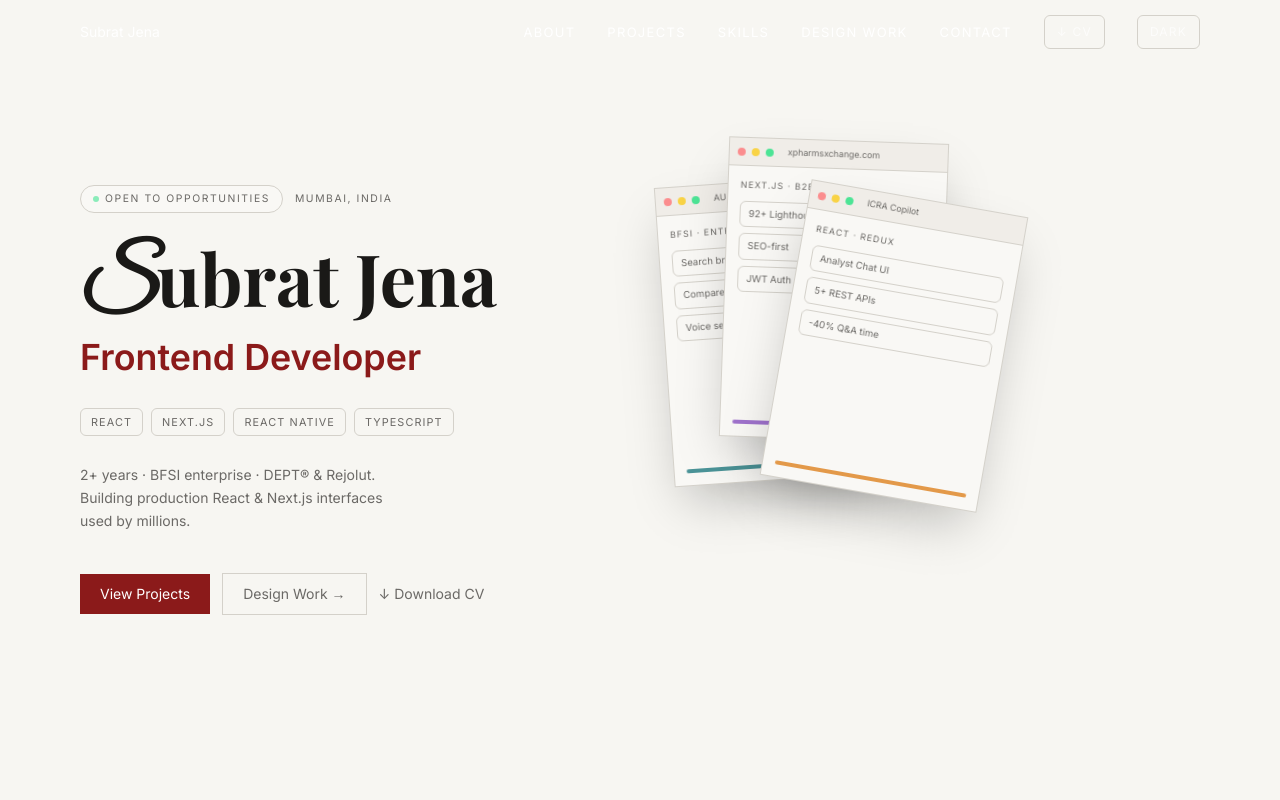
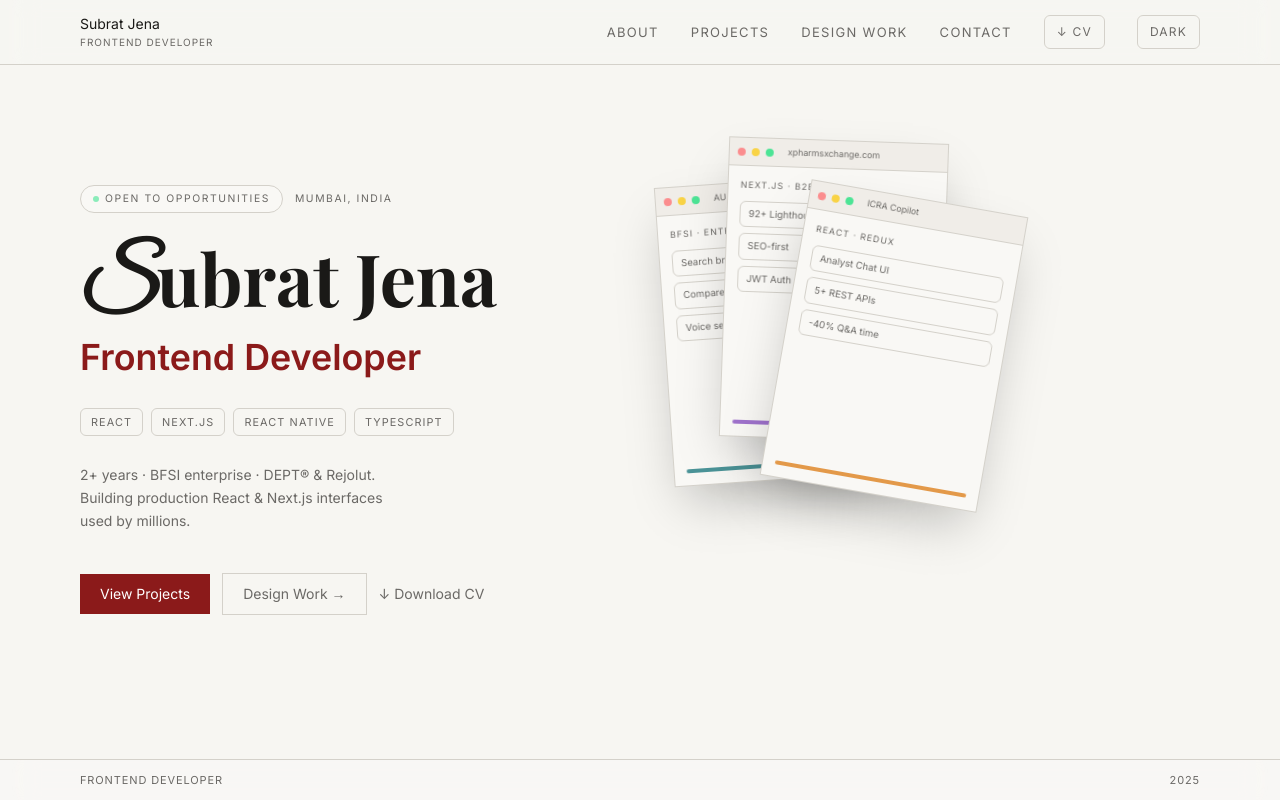
Before and after one commit to subrat8268/portfolio, a Next.js app: page / in a window 1280 px wide. Shown: the top 800 px of the page. Built offline with nearby package versions, Linux system fonts and the light colour scheme; a web font is replaced by a local one.

Commit message:
feat: update global styles and layout structure for improved theming and readability

```diff
--- a/app/globals.css
+++ b/app/globals.css
@@ -1,24 +1,41 @@
 @import "tailwindcss";
 
 :root {
+  --bg-page: #0a0a0a;
+  --bg-elevated: #111111;
+  --bg-elevated-2: #1a1918;
+  --bg-offset: #1f1e1c;
+  --bg-dynamic: #272624;
+  --border-subtle: rgba(255, 255, 255, 0.1);
+  --text-primary: #ffffff;
+  --text-muted: #999999;
+  --text-faint: #4a4947;
+  --accent: #8b1a1a;
+  --accent-hover: #6d1515;
+  --accent-soft: #2d1c19;
+  --radius-lg: 0.75rem;
+  --radius-pill: 9999px;
+  --space-page-x: clamp(1rem, 2vw, 1.5rem);
+  --space-page-y: clamp(1.25rem, 2vw, 2rem);
+
   --color-bg: #0a0a0a;
   --color-surface: #111111;
   --color-surface-2: #1a1918;
   --color-surface-offset: #1f1e1c;
   --color-surface-dynamic: #272624;
   --color-divider: #262523;
-  --color-accent: #8b1a1a;
-  --color-accent-hover: #6d1515;
+  --color-accent: var(--accent);
+  --color-accent-hover: var(--accent-hover);
   --color-primary: #e85d4a;
   --color-primary-hover: #ff7460;
   --color-primary-active: #c24030;
-  --color-primary-highlight: #2d1c19;
+  --color-primary-highlight: var(--accent-soft);
   --color-success: #6daa45;
   --color-success-highlight: #1c2e14;
-  --color-text: #ffffff;
-  --color-text-muted: #999999;
-  --color-text-faint: #4a4947;
-  --color-border: rgba(255, 255, 255, 0.1);
+  --color-text: var(--text-primary);
+  --color-text-muted: var(--text-muted);
+  --color-text-faint: var(--text-faint);
+  --color-border: var(--border-subtle);
   --shadow-sm: 0 1px 2px oklch(0 0 0 / 0.3);
   --shadow-md: 0 4px 12px oklch(0 0 0 / 0.4);
   --shadow-lg: 0 12px 32px oklch(0 0 0 / 0.5);
@@ -27,7 +44,7 @@
   --radius-md: 0.5rem;
   --radius-lg: 0.75rem;
   --radius-xl: 1rem;
-  --radius-full: 9999px;
+  --radius-full: var(--radius-pill);
 
   --font-display: "Playfair Display", Georgia, serif;
   --font-script: "Great Vibes", cursive;
@@ -54,20 +71,61 @@
   --ring: rgba(255, 255, 255, 0.35);
 }
 
+[data-theme="dark"] {
+  --bg-page: #0a0a0a;
+  --bg-elevated: #111111;
+  --bg-elevated-2: #1a1918;
+  --bg-offset: #1f1e1c;
+  --bg-dynamic: #272624;
+  --border-subtle: rgba(255, 255, 255, 0.1);
+  --text-primary: #ffffff;
+  --text-muted: #999999;
+  --text-faint: #4a4947;
+  --accent: #8b1a1a;
+  --accent-hover: #6d1515;
+  --accent-soft: #2d1c19;
+
+  --color-bg: var(--bg-page);
+  --color-surface: var(--bg-elevated);
+  --color-surface-2: var(--bg-elevated-2);
+  --color-surface-offset: var(--bg-offset);
+  --color-surface-dynamic: var(--bg-dynamic);
+  --color-border: var(--border-subtle);
+  --color-text: var(--text-primary);
+  --color-text-muted: var(--text-muted);
+  --color-text-faint: var(--text-faint);
+  --color-accent: var(--accent);
+  --color-accent-hover: var(--accent-hover);
+  --color-primary-highlight: var(--accent-soft);
+}
+
 [data-theme="light"] {
+  --bg-page: #f7f6f2;
+  --bg-elevated: #f9f8f5;
+  --bg-elevated-2: #fbfbf9;
+  --bg-offset: #f0ede8;
+  --bg-dynamic: #e6e4df;
+  --border-subtle: #d4d1ca;
+  --text-primary: #1a1917;
+  --text-muted: #6b6966;
+  --text-faint: #aaa8a4;
+  --accent: #8b1a1a;
+  --accent-hover: #6d1515;
+  --accent-soft: #f7e8e6;
+
   --color-bg: #f7f6f2;
   --color-surface: #f9f8f5;
   --color-surface-2: #fbfbf9;
   --color-surface-offset: #f0ede8;
   --color-surface-dynamic: #e6e4df;
   --color-divider: #dcd9d5;
-  --color-border: #d4d1ca;
-  --color-text: #1a1917;
-  --color-text-muted: #6b6966;
-  --color-text-faint: #aaa8a4;
+  --color-border: var(--border-subtle);
+  --color-text: var(--text-primary);
+  --color-text-muted: var(--text-muted);
+  --color-text-faint: var(--text-faint);
   --color-primary: #c73d2a;
   --color-primary-hover: #a82d1d;
-  --color-primary-highlight: #f7e8e6;
+  --color-primary-highlight: var(--accent-soft);
   --color-success: #437a22;
   --color-success-highlight: #d4dfcc;
   --shadow-sm: 0 1px 2px oklch(0.2 0.01 80 / 0.06);
@@ -78,11 +136,9 @@
 @keyframes pageIn {
   from {
     opacity: 0;
-    transform: translateY(8px);
   }
   to {
     opacity: 1;
-    transform: translateY(0);
   }
 }
 
@@ -150,13 +206,38 @@ html {
   }
 
   body {
-    background: var(--color-bg);
-    color: var(--color-text);
+    background: var(--bg-page);
+    color: var(--text-primary);
     font-family: var(--font-body);
     font-size: 15px;
     line-height: 1.7;
     overflow-x: hidden;
   }
+
+  h1,
+  h2,
+  h3,
+  h4,
+  h5,
+  h6 {
+    color: var(--text-primary);
+  }
+}
+
+.app-shell {
+  background: var(--bg-page);
+  color: var(--text-primary);
+}
+
+.page-shell {
+  width: min(100%, 96rem);
+  margin-inline: auto;
+  padding-inline: var(--space-page-x);
+}
+
+.app-main {
+  background: var(--bg-page);
+  color: var(--text-primary);
 }
 
 button,
--- a/app/layout.tsx
+++ b/app/layout.tsx
@@ -54,7 +54,7 @@ export default function RootLayout({
   children: React.ReactNode;
 }) {
   return (
-    <html lang="en" className="scroll-smooth">
+    <html lang="en">
       <head>
         <link
           rel="preconnect"
@@ -76,9 +76,9 @@ export default function RootLayout({
         />
       </head>
       <body
-        className={`${inter.variable} ${poppins.variable} font-inter antialiased`}
+        className={`${inter.variable} ${poppins.variable} app-shell font-inter antialiased`}
       >
-        {children}
+        <div className="page-shell">{children}</div>
       </body>
     </html>
   );
--- a/app/page.tsx
+++ b/app/page.tsx
@@ -10,7 +10,7 @@ import Footer from "@/components/Footer";
 
 export default function Home() {
   return (
-    <div className="min-h-screen page-enter">
+    <div className="app-main min-h-screen page-enter">
       <Navbar />
       <Hero />
       <ExperienceStrip />
--- a/components/Navbar.tsx
+++ b/components/Navbar.tsx
@@ -7,7 +7,6 @@ import { usePathname } from "next/navigation";
 const navItems = [
   { href: "#about", label: "About" },
   { href: "#projects", label: "Projects" },
-  { href: "#skills", label: "Skills" },
   { href: "/design", label: "Design Work" },
   { href: "#contact", label: "Contact" },
 ];
@@ -45,24 +44,39 @@ export default function Navbar() {
   return (
     <>
       <header
-        className={`fixed inset-x-0 top-0 z-50 border-b border-transparent transition-all duration-200 ${
-          isScrolled ? "bg-black/20 backdrop-blur-md" : "bg-transparent"
+        className={`fixed inset-x-0 top-0 z-50 border-b backdrop-blur-sm transition-all duration-200 ${
+          isScrolled ? "backdrop-blur-md" : ""
         }`}
+        style={{
+          borderColor: "var(--border-subtle)",
+          backgroundColor: isScrolled
+            ? "color-mix(in oklab, var(--bg-page) 90%, transparent)"
+            : "color-mix(in oklab, var(--bg-page) 78%, transparent)",
+        }}
       >
         <div className="mx-auto flex h-16 max-w-6xl items-center justify-between px-4">
+          <div className="flex flex-col">
             <Link
               href="/"
-            className="text-sm text-white/95 [font-family:var(--font-body)] focus-visible:outline-none focus-visible:ring-2 focus-visible:ring-white/70"
+              className="text-sm [color:var(--text-primary)] [font-family:var(--font-body)] focus-visible:outline-none focus-visible:ring-2 focus-visible:ring-[var(--accent)]/70"
             >
               Subrat Jena
             </Link>
+            <span className="text-[10px] uppercase tracking-[0.1em] [color:var(--text-muted)]">
+              Frontend Developer
+            </span>
+          </div>
 
           <nav className="hidden items-center gap-8 sm:flex">
             {navItems.map((item) => (
               <Link
                 key={item.href}
                 href={item.href}
-                className="relative text-[13px] uppercase tracking-[0.1em] text-white [font-family:var(--font-body)] after:absolute after:bottom-0 after:left-0 after:h-px after:w-0 after:bg-[var(--color-accent)] after:transition-all after:duration-300 hover:after:w-full focus-visible:outline-none focus-visible:ring-2 focus-visible:ring-white/70"
+                className={`relative text-[13px] uppercase tracking-[0.1em] [font-family:var(--font-body)] after:absolute after:bottom-0 after:left-0 after:h-px after:w-0 after:bg-[var(--accent)] after:transition-all after:duration-300 hover:after:w-full focus-visible:outline-none focus-visible:ring-2 focus-visible:ring-[var(--accent)]/70 ${
+                  item.href === "/design" && isDesignRoute
+                    ? "[color:var(--text-primary)] after:w-full"
+                    : "[color:var(--text-muted)] hover:[color:var(--text-primary)]"
+                }`}
               >
                 {item.label}
               </Link>
@@ -70,14 +84,14 @@ export default function Navbar() {
             <a
               href="/subrat-cv.pdf"
               download
-              className="inline-flex items-center gap-1 rounded-sm border border-[var(--color-border)] px-3 py-1.5 text-[12px] uppercase tracking-[0.1em] text-white/70 transition-colors duration-200 hover:border-white/40 hover:text-white"
+              className="inline-flex items-center gap-1 rounded-sm border border-[var(--border-subtle)] px-3 py-1.5 text-[12px] uppercase tracking-[0.1em] [color:var(--text-muted)] transition-colors duration-200 hover:border-[var(--accent)] hover:[color:var(--text-primary)]"
             >
               ↓ CV
             </a>
             <button
               type="button"
               onClick={toggleTheme}
-              className="inline-flex items-center gap-1 rounded-sm border border-[var(--color-border)] px-3 py-1.5 text-[12px] uppercase tracking-[0.1em] text-white/70 transition-colors duration-200 hover:border-white/40 hover:text-white"
+              className="inline-flex items-center gap-1 rounded-sm border border-[var(--border-subtle)] px-3 py-1.5 text-[12px] uppercase tracking-[0.1em] [color:var(--text-muted)] transition-colors duration-200 hover:border-[var(--accent)] hover:[color:var(--text-primary)]"
             >
               {theme === "dark" ? "Light" : "Dark"}
             </button>
@@ -87,7 +101,7 @@ export default function Navbar() {
             type="button"
             aria-label="Open navigation menu"
             onClick={() => setIsMobileOpen(true)}
-            className="sm:hidden text-2xl leading-none text-white focus-visible:outline-none focus-visible:ring-2 focus-visible:ring-white/70"
+            className="sm:hidden text-2xl leading-none [color:var(--text-primary)] focus-visible:outline-none focus-visible:ring-2 focus-visible:ring-[var(--accent)]/70"
           >
             ☰
           </button>
@@ -95,17 +109,25 @@ export default function Navbar() {
       </header>
 
       {isMobileOpen ? (
-        <div className="fixed inset-0 z-[60] bg-[var(--color-bg)]">
+        <div
+          className="fixed inset-0 z-[60]"
+          style={{ backgroundColor: "color-mix(in oklab, var(--bg-page) 95%, transparent)" }}
+        >
           <div className="mx-auto flex h-full max-w-6xl flex-col px-4 py-6">
             <div className="flex items-center justify-between">
-              <span className="text-sm text-white [font-family:var(--font-body)]">
+              <div className="flex flex-col">
+                <span className="text-sm [color:var(--text-primary)] [font-family:var(--font-body)]">
                   Subrat Jena
                 </span>
+                <span className="text-[10px] uppercase tracking-[0.1em] [color:var(--text-muted)]">
+                  Frontend Developer
+                </span>
+              </div>
               <button
                 type="button"
                 aria-label="Close navigation menu"
                 onClick={() => setIsMobileOpen(false)}
-                className="text-2xl leading-none text-white focus-visible:outline-none focus-visible:ring-2 focus-visible:ring-white/70"
+                className="text-2xl leading-none [color:var(--text-primary)] focus-visible:outline-none focus-visible:ring-2 focus-visible:ring-[var(--accent)]/70"
               >
                 ×
               </button>
@@ -117,7 +139,7 @@ export default function Navbar() {
                   key={item.href}
                   href={item.href}
                   onClick={() => setIsMobileOpen(false)}
-                  className="text-2xl uppercase tracking-[0.1em] text-white [font-family:var(--font-display)]"
+                  className="text-2xl uppercase tracking-[0.1em] [color:var(--text-primary)] [font-family:var(--font-display)]"
                 >
                   {item.label}
                 </Link>
@@ -125,14 +147,14 @@ export default function Navbar() {
               <a
                 href="/subrat-cv.pdf"
                 download
-                className="text-2xl uppercase tracking-[0.1em] text-[var(--color-text-muted)]"
+                className="text-2xl uppercase tracking-[0.1em] [color:var(--text-muted)]"
               >
                 ↓ Download CV
               </a>
               <button
                 type="button"
                 onClick={toggleTheme}
-                className="text-2xl uppercase tracking-[0.1em] text-[var(--color-text-muted)]"
+                className="text-2xl uppercase tracking-[0.1em] [color:var(--text-muted)]"
               >
                 {theme === "dark" ? "Light mode" : "Dark mode"}
               </button>
@@ -141,13 +163,15 @@ export default function Navbar() {
         </div>
       ) : null}
 
-      <div className="pointer-events-none fixed inset-x-0 bottom-0 z-40 border-t border-[var(--color-border)] bg-[var(--color-bg)]/90 backdrop-blur-sm">
-        <div className="mx-auto flex h-10 max-w-6xl items-center justify-between px-4 text-[11px] tracking-[0.08em] text-[var(--color-text-muted)] uppercase [font-family:var(--font-body)]">
-          <span>
-            {isDesignRoute
-              ? "Design Work"
-              : "Frontend Developer · React · Next.js · React Native"}
-          </span>
+      <div
+        className="pointer-events-none fixed inset-x-0 bottom-0 z-40 border-t backdrop-blur-sm"
+        style={{
+          borderColor: "var(--border-subtle)",
+          backgroundColor: "color-mix(in oklab, var(--bg-elevated) 88%, transparent)",
+        }}
+      >
+        <div className="mx-auto flex h-10 max-w-6xl items-center justify-between px-4 text-[11px] tracking-[0.08em] uppercase [color:var(--text-muted)] [font-family:var(--font-body)]">
+          <span>{isDesignRoute ? "Design Work" : "Frontend Developer"}</span>
           <span>{isDesignRoute ? "2026" : new Date().getFullYear()}</span>
         </div>
       </div>
```
Lines whose indentation alone changed are shown as unchanged.
